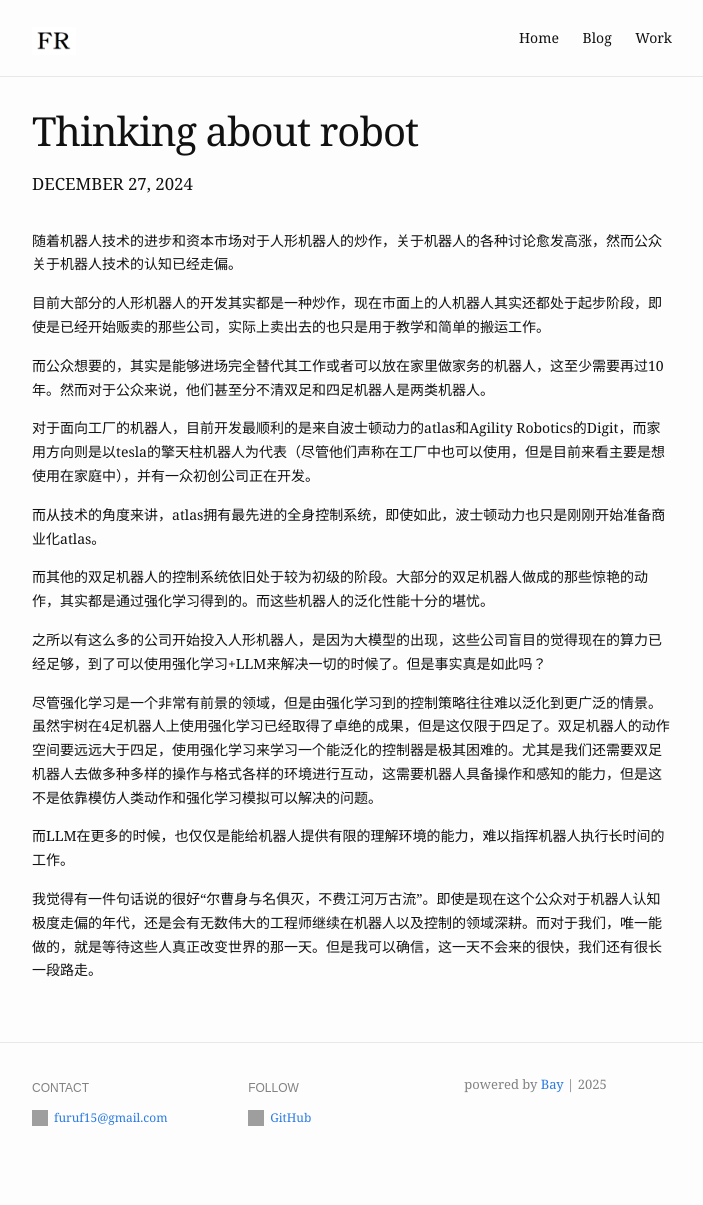
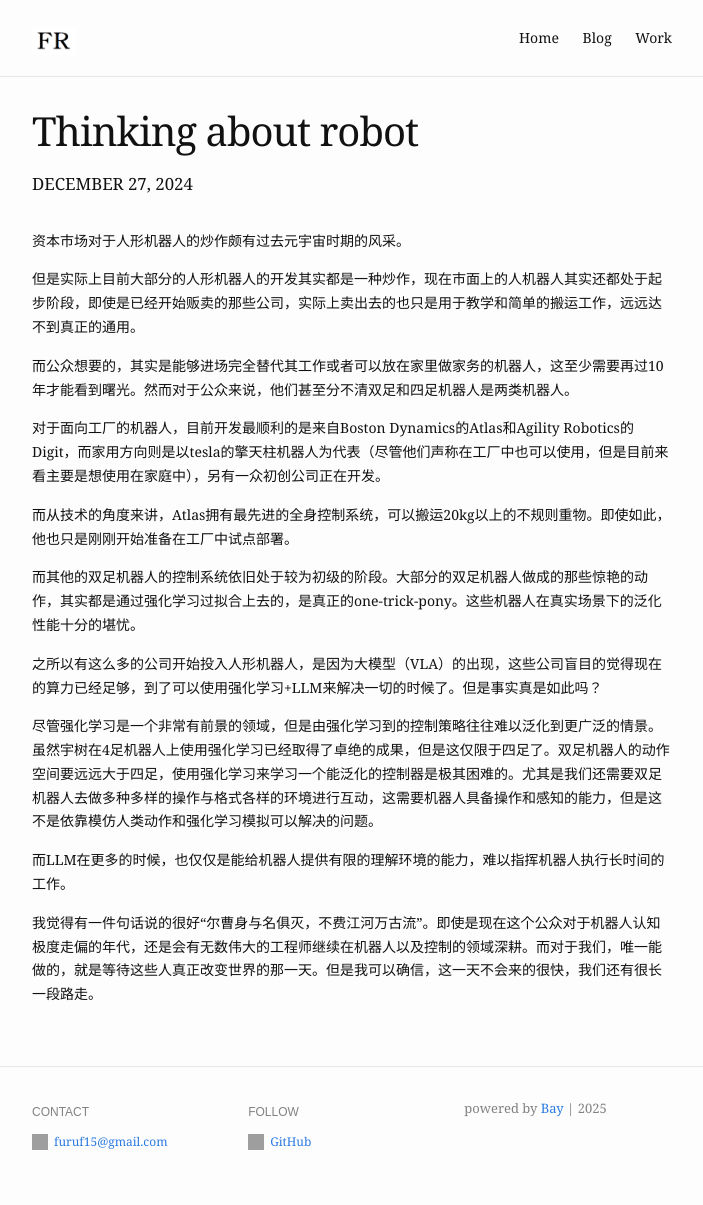
Before and after one commit to FuRuF-11/FuRuF-11.github.io, a Jekyll site: the page built from _posts/2024-12-25-thinking-about-robot.md, in a window 1280 px wide. Shown: the whole page, without its empty margins (288-991 px from the left). Built offline with Jekyll 4.4.1, drawn with Linux system fonts in a browser that asks for light colours; a script that is not in the unit is left out; before the commit the page ends 1181 px from its top, so only the background shows below that.

Commit message:
modified:   _posts/2024-12-25-thinking-about-robot.md

```diff
--- a/_posts/2024-12-25-thinking-about-robot.md
+++ b/_posts/2024-12-25-thinking-about-robot.md
@@ -2,22 +2,22 @@
 layout: post
 title:  "Thinking about robot"
 date:  2024-12-27
-blurb: "关于机器人的思考"
+blurb: "机器人迷思"
 ---
 
-随着机器人技术的进步和资本市场对于人形机器人的炒作，关于机器人的各种讨论愈发高涨，然而公众关于机器人技术的认知已经走偏。
+资本市场对于人形机器人的炒作颇有过去元宇宙时期的风采。
 
-目前大部分的人形机器人的开发其实都是一种炒作，现在市面上的人机器人其实还都处于起步阶段，即使是已经开始贩卖的那些公司，实际上卖出去的也只是用于教学和简单的搬运工作。
+但是实际上目前大部分的人形机器人的开发其实都是一种炒作，现在市面上的人机器人其实还都处于起步阶段，即使是已经开始贩卖的那些公司，实际上卖出去的也只是用于教学和简单的搬运工作，远远达不到真正的通用。
 
-而公众想要的，其实是能够进场完全替代其工作或者可以放在家里做家务的机器人，这至少需要再过10年。然而对于公众来说，他们甚至分不清双足和四足机器人是两类机器人。
+而公众想要的，其实是能够进场完全替代其工作或者可以放在家里做家务的机器人，这至少需要再过10年才能看到曙光。然而对于公众来说，他们甚至分不清双足和四足机器人是两类机器人。
 
-对于面向工厂的机器人，目前开发最顺利的是来自波士顿动力的atlas和Agility Robotics的Digit，而家用方向则是以tesla的擎天柱机器人为代表（尽管他们声称在工厂中也可以使用，但是目前来看主要是想使用在家庭中），并有一众初创公司正在开发。
+对于面向工厂的机器人，目前开发最顺利的是来自Boston Dynamics的Atlas和Agility Robotics的Digit，而家用方向则是以tesla的擎天柱机器人为代表（尽管他们声称在工厂中也可以使用，但是目前来看主要是想使用在家庭中），另有一众初创公司正在开发。
 
-而从技术的角度来讲，atlas拥有最先进的全身控制系统，即使如此，波士顿动力也只是刚刚开始准备商业化atlas。
+而从技术的角度来讲，Atlas拥有最先进的全身控制系统，可以搬运20kg以上的不规则重物。即使如此，他也只是刚刚开始准备在工厂中试点部署。
 
-而其他的双足机器人的控制系统依旧处于较为初级的阶段。大部分的双足机器人做成的那些惊艳的动作，其实都是通过强化学习得到的。而这些机器人的泛化性能十分的堪忧。
+而其他的双足机器人的控制系统依旧处于较为初级的阶段。大部分的双足机器人做成的那些惊艳的动作，其实都是通过强化学习过拟合上去的，是真正的one-trick-pony。这些机器人在真实场景下的泛化性能十分的堪忧。
 
-之所以有这么多的公司开始投入人形机器人，是因为大模型的出现，这些公司盲目的觉得现在的算力已经足够，到了可以使用强化学习+LLM来解决一切的时候了。但是事实真是如此吗？
+之所以有这么多的公司开始投入人形机器人，是因为大模型（VLA）的出现，这些公司盲目的觉得现在的算力已经足够，到了可以使用强化学习+LLM来解决一切的时候了。但是事实真是如此吗？
 
 尽管强化学习是一个非常有前景的领域，但是由强化学习到的控制策略往往难以泛化到更广泛的情景。虽然宇树在4足机器人上使用强化学习已经取得了卓绝的成果，但是这仅限于四足了。双足机器人的动作空间要远远大于四足，使用强化学习来学习一个能泛化的控制器是极其困难的。尤其是我们还需要双足机器人去做多种多样的操作与格式各样的环境进行互动，这需要机器人具备操作和感知的能力，但是这不是依靠模仿人类动作和强化学习模拟可以解决的问题。
 
```
